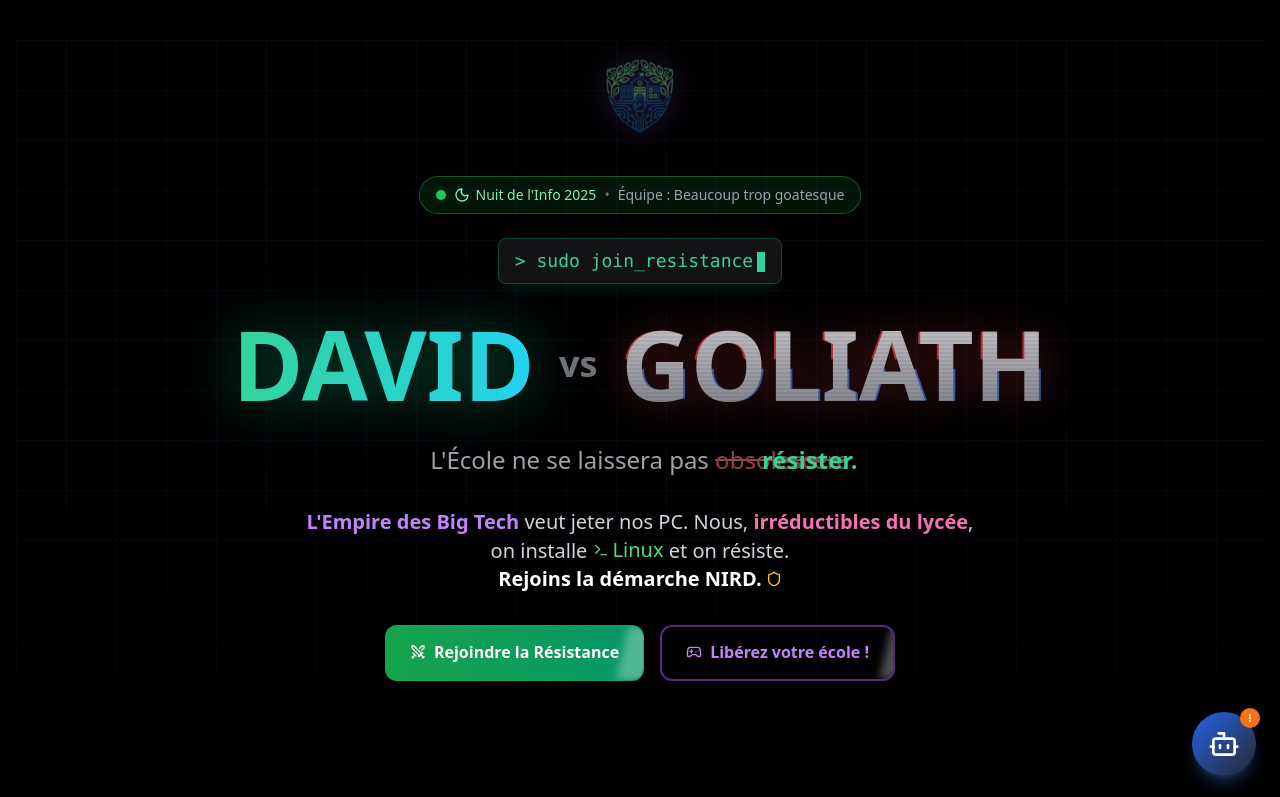
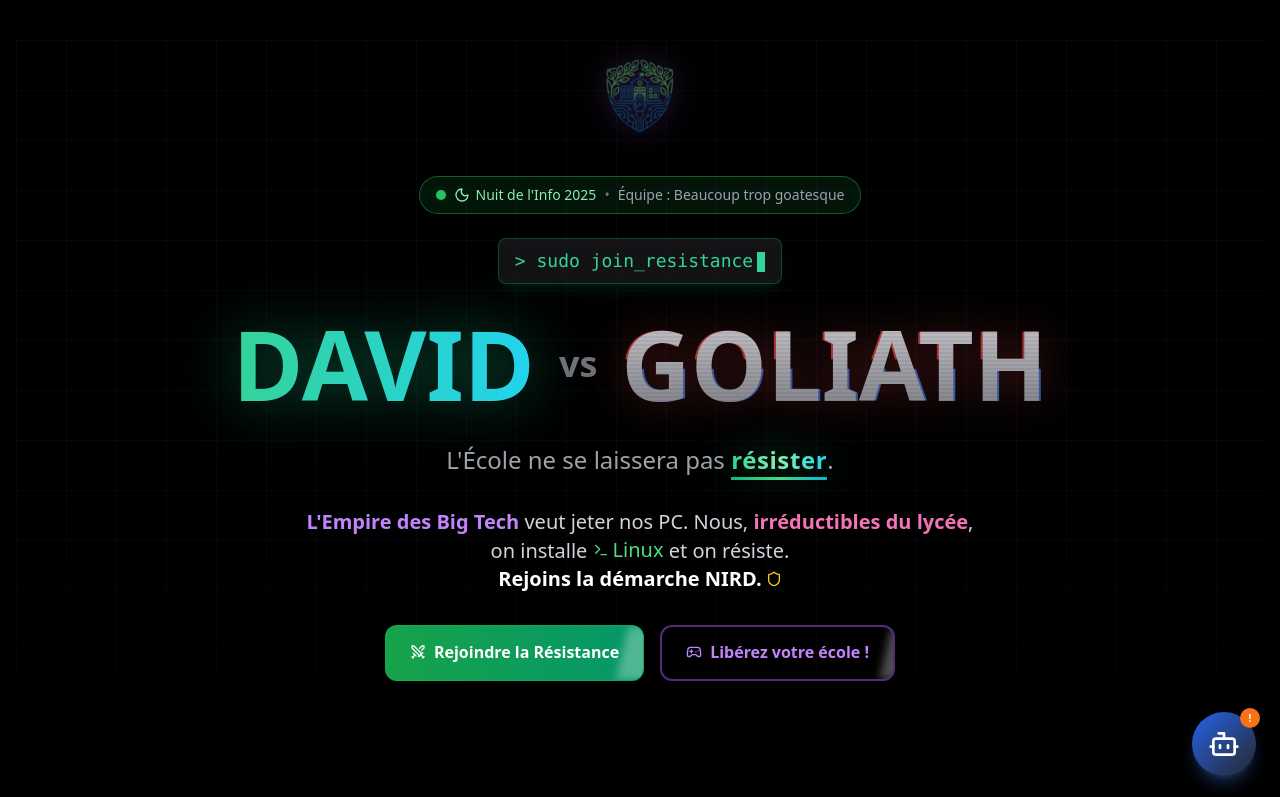
Before and after one commit to Sneyko/village-numerique-resistant, a React (Vite) app: page / in a window 1280 px wide. Shown: the top 797 px of the page. Built offline with nearby package versions, Linux system fonts and the light colour scheme.

Commit message:
feat: nouveau design pour 'résister' avec effet glow et hover

```diff
--- a/components/DynamicHeroTitle.tsx
+++ b/components/DynamicHeroTitle.tsx
@@ -245,17 +245,40 @@ function Subtitle() {
                  text-center max-w-2xl px-4 font-medium"
     >
       L'École ne se laissera pas{" "}
-      <span className="relative inline-block">
-        <span className="text-red-400 line-through opacity-60">obsolescere</span>
+      <span className="relative inline-block group cursor-pointer">
+        {/* Texte principal avec effet glow */}
         <motion.span
-          initial={{ opacity: 0, x: -10 }}
-          animate={{ opacity: 1, x: 0 }}
-          transition={{ delay: 0.5, duration: 0.4 }}
-          className="absolute -right-2 top-0 translate-x-full text-emerald-400 font-bold"
+          initial={{ opacity: 0, scale: 0.8 }}
+          animate={{ opacity: 1, scale: 1 }}
+          transition={{ delay: 0.3, duration: 0.5, type: "spring" }}
+          className="relative z-10 text-transparent bg-clip-text bg-gradient-to-r from-emerald-400 via-green-300 to-cyan-400
+                     font-black tracking-wide
+                     drop-shadow-[0_0_20px_rgba(16,185,129,0.6)]
+                     group-hover:drop-shadow-[0_0_35px_rgba(16,185,129,0.9)]
+                     transition-all duration-300"
         >
-          {" "}résister.
+          résister
         </motion.span>
+
+        {/* Underline animé */}
+        <motion.span
+          initial={{ scaleX: 0 }}
+          animate={{ scaleX: 1 }}
+          transition={{ delay: 0.6, duration: 0.4, ease: "easeOut" }}
+          className="absolute -bottom-1 left-0 right-0 h-[3px] origin-left
+                     bg-gradient-to-r from-emerald-500 via-green-400 to-cyan-500
+                     group-hover:h-[4px] group-hover:shadow-[0_0_15px_rgba(16,185,129,0.8)]
+                     transition-all duration-300"
+        />
+
+        {/* Particules au survol */}
+        <span className="absolute -inset-2 opacity-0 group-hover:opacity-100 transition-opacity duration-300 pointer-events-none">
+          <span className="absolute top-0 left-1/4 w-1 h-1 bg-emerald-400 rounded-full animate-ping" />
+          <span className="absolute bottom-0 right-1/4 w-1 h-1 bg-cyan-400 rounded-full animate-ping" style={{ animationDelay: "0.2s" }} />
+          <span className="absolute top-1/2 left-0 w-1 h-1 bg-green-400 rounded-full animate-ping" style={{ animationDelay: "0.4s" }} />
+        </span>
       </span>
+      <span className="text-zinc-400">.</span>
     </motion.p>
   );
 }
```
